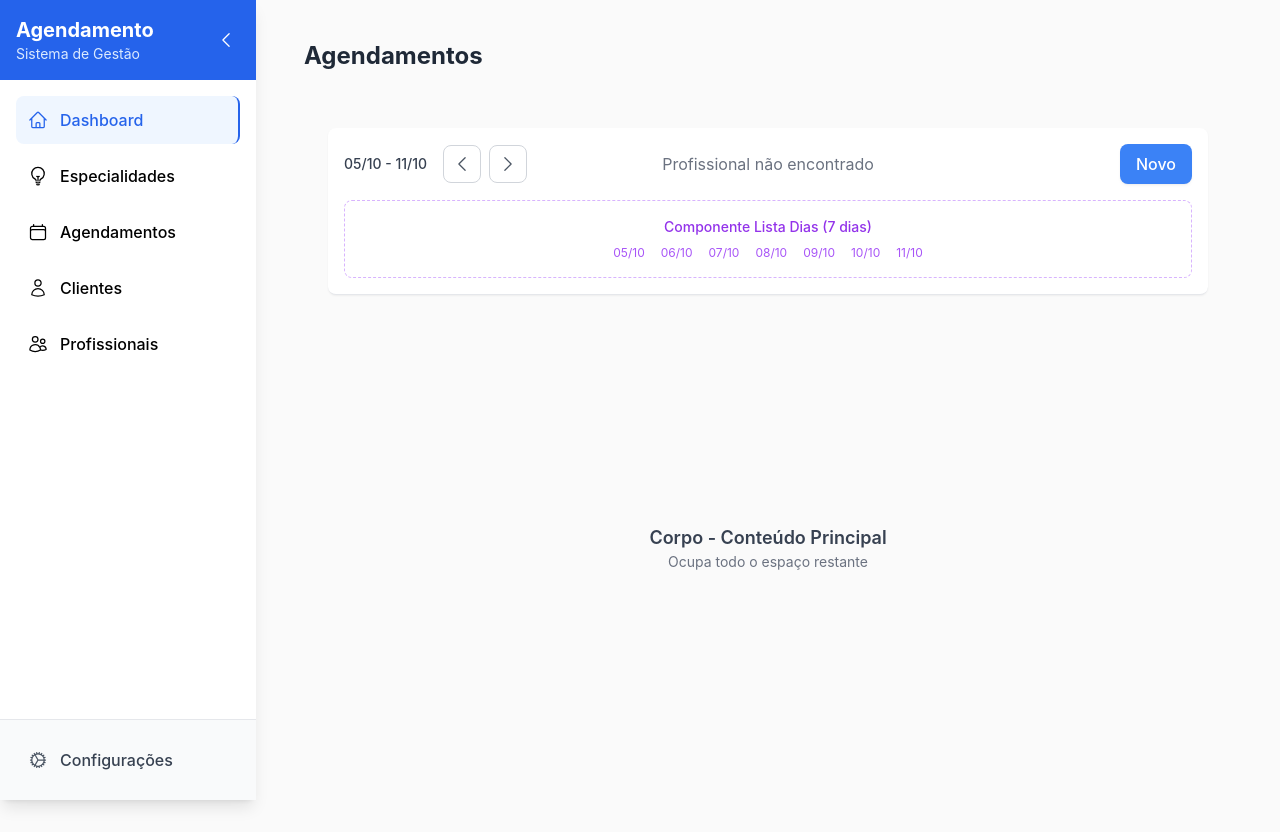
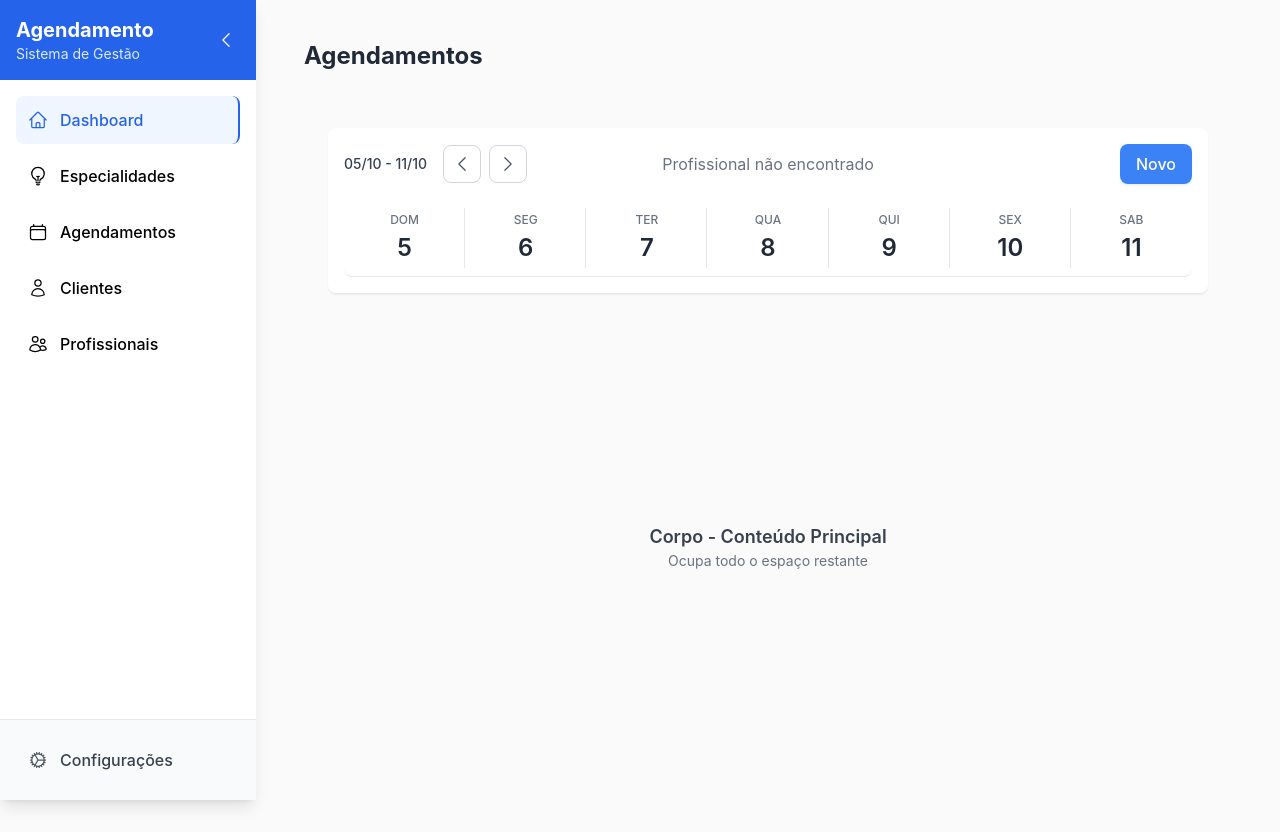
Before and after one commit to devsadriano/agendamentoApresentacao, a Nuxt app: page / in a window 1280 px wide. Built offline with nearby package versions, Linux system fonts and the light colour scheme; no server answers.

Commit message:
Termino Aula: 5.5.8 Compomente DiaItem

```diff
--- /dev/null
+++ b/app/components/agendamentos/DiaSemana.vue
@@ -0,0 +1,48 @@
+<template>
+  <div class="flex flex-col items-center p-3 flex-1 relative">
+    <!-- Linha divisória vertical (não encosta nas bordas) -->
+    <div
+      v-if="!isUltimo"
+      class="absolute right-0 top-2 bottom-2 w-px bg-gray-200"
+    ></div>
+
+    <!-- Dia da semana por extenso (ex: DOM, SEG) -->
+    <div class="text-xs font-medium text-gray-500 uppercase mb-1">
+      {{ diaSemanaAbrev }}
+    </div>
+
+    <!-- Número do dia -->
+    <div class="text-2xl font-semibold text-gray-800">
+      {{ dia.diaNumero }}
+    </div>
+  </div>
+</template>
+
+<script setup lang="ts">
+import type { DiaSemana } from '../../../shared/types/database'
+
+// Props
+interface Props {
+  dia: DiaSemana
+  isUltimo?: boolean
+}
+
+const props = withDefaults(defineProps<Props>(), {
+  isUltimo: false
+})
+
+// Computed para abreviação do dia da semana
+const diaSemanaAbrev = computed(() => {
+  const abreviacoes: Record<string, string> = {
+    'Domingo': 'DOM',
+    'Segunda': 'SEG',
+    'Terça': 'TER',
+    'Quarta': 'QUA',
+    'Quinta': 'QUI',
+    'Sexta': 'SEX',
+    'Sábado': 'SAB'
+  }
+
+  return abreviacoes[props.dia.diaSemana] || props.dia.diaSemana.substring(0, 3).toUpperCase()
+})
+</script>
--- a/app/components/agendamentos/ListaDias.vue
+++ b/app/components/agendamentos/ListaDias.vue
@@ -1,18 +1,20 @@
 <template>
-  <div class="border border-purple-300 border-dashed p-4 mt-4 rounded-lg">
-    <div class="text-center text-purple-600 text-sm font-medium mb-2">
-      Componente Lista Dias (7 dias)
-    </div>
-    <div class="flex justify-center space-x-4 text-xs text-purple-500">
-      <span v-for="dia in diasSemana" :key="dia.data.toISOString()">
-        {{ formatarDia(dia) }}
-      </span>
+  <div class="bg-white border-b border-gray-200 rounded-lg mt-4">
+    <!-- Header dos dias da semana -->
+    <div class="flex">
+      <DiaSemanaComponent
+        v-for="(dia, index) in diasSemana"
+        :key="dia.data.toISOString()"
+        :dia="dia"
+        :is-ultimo="index === diasSemana.length - 1"
+      />
     </div>
   </div>
 </template>
 
 <script setup lang="ts">
 import type { DiaSemana } from '../../../shared/types/database'
+import DiaSemanaComponent from './DiaSemana.vue'
 
 // Props
 interface Props {
@@ -20,9 +22,4 @@ interface Props {
 }
 
 const props = defineProps<Props>()
-
-// Função para formatar o dia
-const formatarDia = (dia: DiaSemana): string => {
-  return `${dia.diaNumero.toString().padStart(2, '0')}/${dia.data.getMonth() + 1}`
-}
 </script>
```
